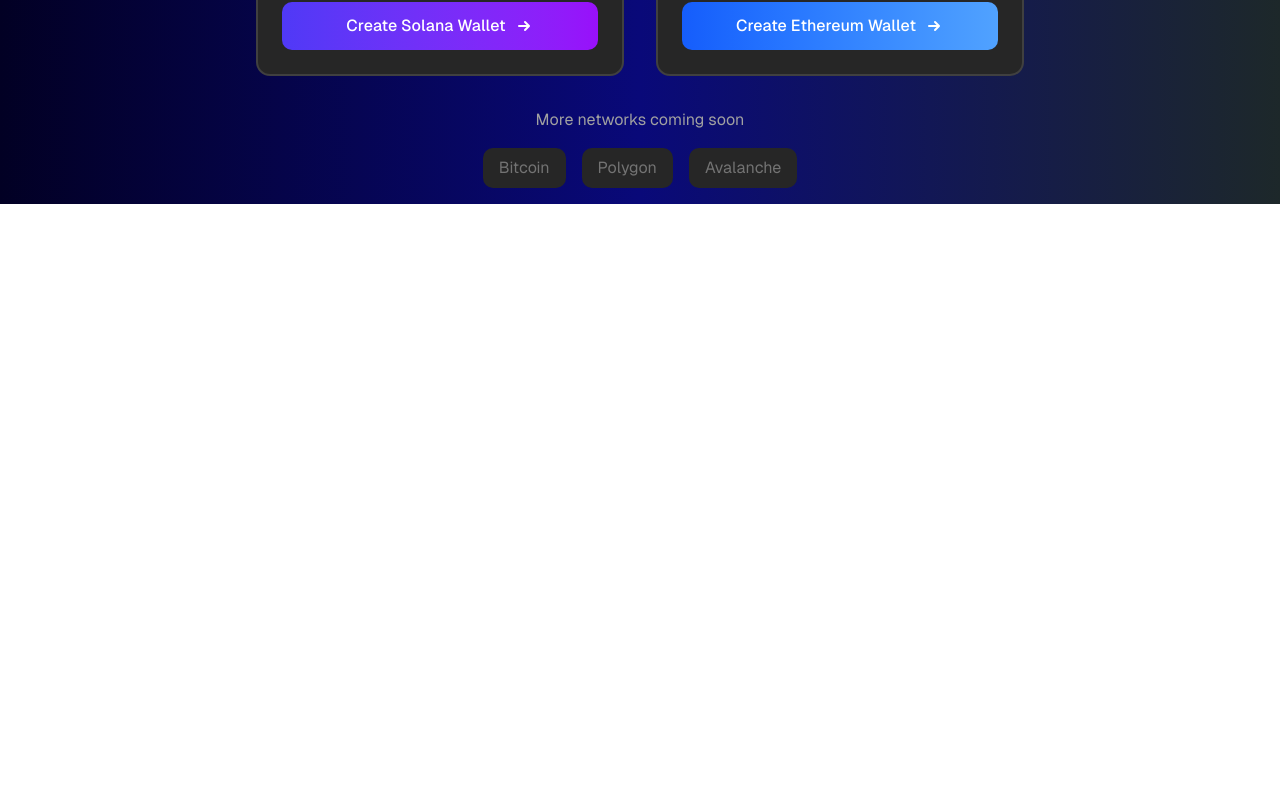
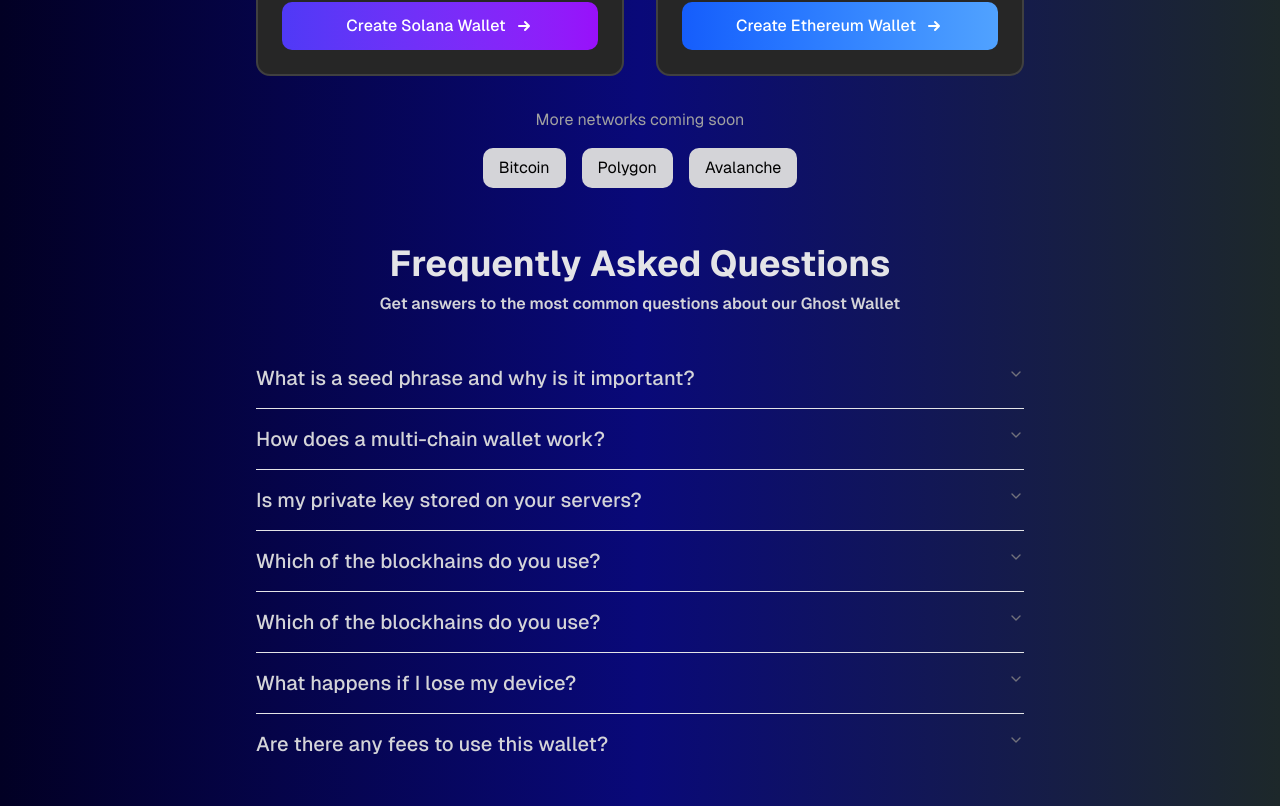
Before and after one commit to udayempire/ghost-wallet, a Next.js app: page / in a window 1280 px wide. Shown: the part 1276-2082 px from the top of the page. Before the commit the page ends 1480 px from the top, so only its background shows below. Built offline with nearby package versions, Linux system fonts and the light colour scheme; a web font is replaced by a local one.

Commit message:
added FAQs

```diff
--- a/app/page.tsx
+++ b/app/page.tsx
@@ -3,6 +3,7 @@
 import { Banner } from "@/components/Banner";
 import { ChooseNetwork } from "@/components/ChooseNetwork";
 import { ExampleSeed } from "@/components/ExampleSeed";
+import { FAQs } from "@/components/FAQs";
 import { PulsatingButton } from "@/components/magicui/pulsating-button";
 import { useRouter } from "next/navigation"
 
@@ -71,6 +72,17 @@
         <section id="selectNetwork">
           <ChooseNetwork />
         </section>
+        <section id="FAQs" className="flex flex-col">
+          <div className="flex flex-col text-center gap-2 mt-10">
+            <h1 className="font-bold text-zinc-200 text-4xl">Frequently Asked Questions</h1>
+            <p className="font-semibold text-zinc-300">Get answers to the most common questions about our Ghost Wallet</p>
+          </div>
+          <div className="flex justify-center items-center  mt-8 mb-8 ">
+            <div className="  rounded-lg w-full max-w-3xl ">
+              <FAQs />
+            </div>
+          </div>
+        </section>
       </div>
     </div>
   );
--- a/components/ChooseNetwork.tsx
+++ b/components/ChooseNetwork.tsx
@@ -31,13 +31,13 @@
       <div className="mt-8 text-center pb-4">
         <p className="text-neutral-400 mb-4 ">More networks coming soon</p>
         <div className="flex justify-center space-x-4">
-          <div className="bg-neutral-800 px-4 py-2 rounded-lg text-neutral-500 flex items-center cursor-pointer hover:bg-neutral-900 hover:text-neutral-400 transition-all duration-300 transform group-hover:scale-[1.02]">
+          <div className="bg-zinc-300 px-4 py-2 rounded-lg text-black flex items-center cursor-pointer hover:bg-zinc-100 hover:text-black transition-all duration-300 transform group-hover:scale-[1.02]">
             <span>Bitcoin</span>
           </div>
-          <div className="bg-neutral-800 px-4 py-2 rounded-lg text-neutral-500 flex items-center cursor-pointer hover:bg-neutral-900 hover:text-neutral-400 transition-all duration-300 transform group-hover:scale-[1.02]">
+          <div className="bg-zinc-300 px-4 py-2 rounded-lg text-black flex items-center cursor-pointer hover:bg-zinc-100 hover:text-black transition-all duration-300 transform group-hover:scale-[1.02]">
             <span>Polygon</span>
           </div>
-          <div className="bg-neutral-800 px-4 py-2 rounded-lg text-neutral-500 flex items-center cursor-pointer hover:bg-neutral-900 hover:text-neutral-400 transition-all duration-300 transform group-hover:scale-[1.02]">
+          <div className="bg-zinc-300 px-4 py-2 rounded-lg text-black flex items-center cursor-pointer hover:bg-zinc-100 hover:text-black transition-all duration-300 transform group-hover:scale-[1.02]">
             <span>Avalanche</span>
           </div>
         </div>
--- /dev/null
+++ b/components/FAQs.tsx
@@ -0,0 +1,57 @@
+import {
+    Accordion,
+    AccordionContent,
+    AccordionItem,
+    AccordionTrigger,
+} from "@/components/ui/accordion"
+export const FAQs = () => {
+    return (
+        <div className=" flex">
+            <Accordion type="single" collapsible className="w-full">
+                <AccordionItem value="item-1" className="">
+                    <AccordionTrigger className="text-xl">What is a seed phrase and why is it important?</AccordionTrigger>
+                    <AccordionContent className="text-lg">
+                        A seed phrase (also called a recovery phrase or mnemonic) is a series of 12 or 24 words that represents your private key in a human-readable format. Its extremely important because its the master key to all accounts derived from it. If you lose your seed phrase and cant access your wallet, you will permanently lose access to your funds. Always keep your seed phrase secure, private, and backed up in multiple safe locations.
+                    </AccordionContent>
+                </AccordionItem>
+                <AccordionItem value="item-2">
+                    <AccordionTrigger>How does a multi-chain wallet work?</AccordionTrigger>
+                    <AccordionContent>
+                        A multi-chain wallet allows you to manage assets across different blockchains from a single interface. Using a single seed phrase, our wallet can derive different key pairs for various blockchains (Ethereum, Solana, etc.) using blockchain-specific derivation paths. This means you can access, send, and receive assets on multiple networks without needing separate wallets for each blockchain.
+                    </AccordionContent>
+                </AccordionItem>
+                <AccordionItem value="item-3">
+                    <AccordionTrigger>Is my private key stored on your servers?</AccordionTrigger>
+                    <AccordionContent>
+                        No, our wallet is non-custodial, which means your private keys and seed phrases never leave your device. All cryptographic operations happen locally in your browser, and we have no access to your funds or keys. This gives you full control over your crypto assets but also means you&apos;re responsible for securing your seed phrase.
+                    </AccordionContent>
+                </AccordionItem>
+                <AccordionItem value="item-4">
+                    <AccordionTrigger>Which of the blockhains do you use?</AccordionTrigger>
+                    <AccordionContent>
+                        Our wallet currently supports Solana and Ethereum we will add more later.
+                    </AccordionContent>
+                </AccordionItem>
+                <AccordionItem value="item-5">
+                    <AccordionTrigger>Which of the blockhains do you use?</AccordionTrigger>
+                    <AccordionContent>
+                        Our wallet currently supports Solana and Ethereum we will add more later.
+                    </AccordionContent>
+                </AccordionItem>
+                <AccordionItem value="item-6">
+                    <AccordionTrigger>What happens if I lose my device?</AccordionTrigger>
+                    <AccordionContent>
+                        If you lose your device, you can recover full access to your wallet and funds using your backed-up seed phrase. Simply install the wallet on a new device and use the &quot;Import Existing Wallet&quot; option with your seed phrase. This will restore all your accounts across all supported blockchains. This is why properly backing up your seed phrase is so crucial.
+                    </AccordionContent>
+                </AccordionItem>
+                <AccordionItem value="item-7">
+                    <AccordionTrigger>Are there any fees to use this wallet?</AccordionTrigger>
+                    <AccordionContent>
+                        The wallet itself is free to use. However, you will need to pay the standard network transaction fees (gas fees) for the blockchain you are using. These fees go directly to the network validators/miners and vary depending on network congestion. Our wallet provides options to customize these fees and shows estimated costs before you confirm any transaction.
+                    </AccordionContent>
+                </AccordionItem>
+
+            </Accordion>
+        </div>
+    )
+}
--- /dev/null
+++ b/components/ui/accordion.tsx
@@ -0,0 +1,66 @@
+"use client"
+
+import * as React from "react"
+import * as AccordionPrimitive from "@radix-ui/react-accordion"
+import { ChevronDownIcon } from "lucide-react"
+
+import { cn } from "@/lib/utils"
+
+function Accordion({
+  ...props
+}: React.ComponentProps<typeof AccordionPrimitive.Root>) {
+  return <AccordionPrimitive.Root data-slot="accordion" {...props} />
+}
+
+function AccordionItem({
+  className,
+  ...props
+}: React.ComponentProps<typeof AccordionPrimitive.Item>) {
+  return (
+    <AccordionPrimitive.Item
+      data-slot="accordion-item"
+      className={cn("border-b last:border-b-0 text-zinc-300 ", className)}
+      {...props}
+    />
+  )
+}
+
+function AccordionTrigger({
+  className,
+  children,
+  ...props
+}: React.ComponentProps<typeof AccordionPrimitive.Trigger>) {
+  return (
+    <AccordionPrimitive.Header className="flex">
+      <AccordionPrimitive.Trigger
+        data-slot="accordion-trigger"
+        className={cn(
+          "focus-visible:border-ring focus-visible:ring-ring/50 flex flex-1 items-start justify-between gap-4 rounded-md py-4 text-left text-xl font-medium transition-all outline-none  focus-visible:ring-[3px] disabled:pointer-events-none disabled:opacity-50 [&[data-state=open]>svg]:rotate-180 cursor-pointer ",
+          className
+        )}
+        {...props}
+      >
+        {children}
+        <ChevronDownIcon className="text-muted-foreground pointer-events-none size-4 shrink-0 translate-y-0.5 transition-transform duration-200" />
+      </AccordionPrimitive.Trigger>
+    </AccordionPrimitive.Header>
+  )
+}
+
+function AccordionContent({
+  className,
+  children,
+  ...props
+}: React.ComponentProps<typeof AccordionPrimitive.Content>) {
+  return (
+    <AccordionPrimitive.Content
+      data-slot="accordion-content"
+      className="data-[state=closed]:animate-accordion-up data-[state=open]:animate-accordion-down overflow-hidden text-zinc-200 text-lg "
+      {...props}
+    >
+      <div className={cn("pt-0 pb-4", className)}>{children}</div>
+    </AccordionPrimitive.Content>
+  )
+}
+
+export { Accordion, AccordionItem, AccordionTrigger, AccordionContent }
--- a/package.json
+++ b/package.json
@@ -10,6 +10,7 @@
   },
   "dependencies": {
     "@noble/ed25519": "^2.2.3",
+    "@radix-ui/react-accordion": "^1.2.3",
     "@radix-ui/react-label": "^2.1.2",
     "@radix-ui/react-select": "^2.1.6",
     "@radix-ui/react-slot": "^1.1.2",
```
Also changed, not shown: 1 other file (tests, documents, lock files or other folders).
